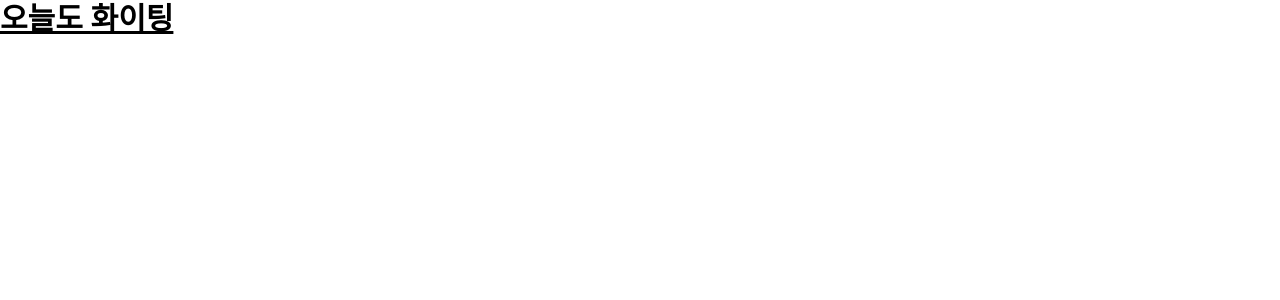
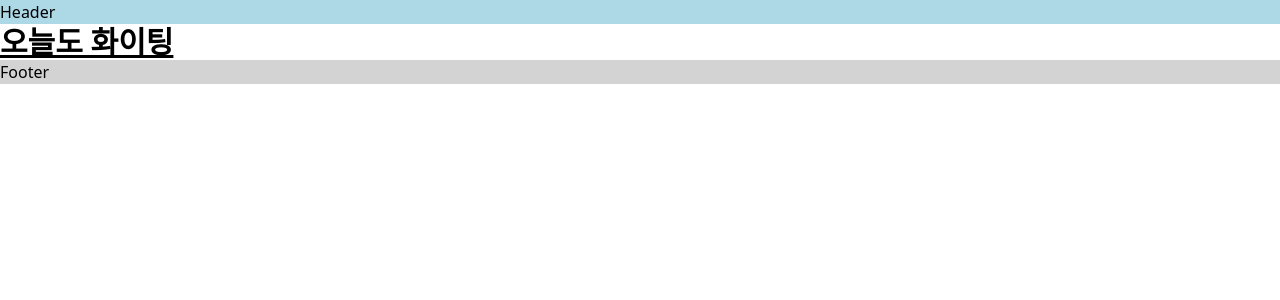
Before and after one commit to vitaZ-dev/my-portfolio, a Next.js app: page / in a window 1280 px wide. Shown: the top 300 px of the page. Built offline with nearby package versions, Linux system fonts and the light colour scheme.

Commit message:
feat: Header 및 Footer 설정

```diff
--- /dev/null
+++ b/components/Footer.tsx
@@ -0,0 +1,11 @@
+import React from 'react';
+
+const Footer = () => {
+  return (
+    <>
+      <h1 style={{ backgroundColor: 'lightgray' }}>Footer</h1>
+    </>
+  );
+};
+
+export default Footer;
--- /dev/null
+++ b/components/Header.tsx
@@ -0,0 +1,11 @@
+import React from 'react';
+
+const Header = () => {
+  return (
+    <>
+      <h1 style={{ backgroundColor: 'lightblue' }}>Header</h1>
+    </>
+  );
+};
+
+export default Header;
--- /dev/null
+++ b/components/Layout.tsx
@@ -0,0 +1,18 @@
+import React from 'react';
+import Header from './Header';
+import Footer from './Footer';
+
+type WrapperProps = {
+  children: React.ReactNode;
+};
+const Layout: React.FC<WrapperProps> = ({ children }) => {
+  return (
+    <>
+      <Header />
+      <main>{children}</main>
+      <Footer />
+    </>
+  );
+};
+
+export default Layout;
--- a/pages/_document.tsx
+++ b/pages/_document.tsx
@@ -1,3 +1,4 @@
+import Layout from '@/components/Layout';
 import { Html, Head, Main, NextScript } from 'next/document';
 
 export default function Document() {
@@ -9,8 +10,10 @@ export default function Document() {
         <link rel="shortcut icon" href="favicon.ico" type="image/x-icon" />
       </Head>
       <body>
-        <Main />
-        <NextScript />
+        <Layout>
+          <Main />
+          <NextScript />
+        </Layout>
       </body>
     </Html>
   );
```
